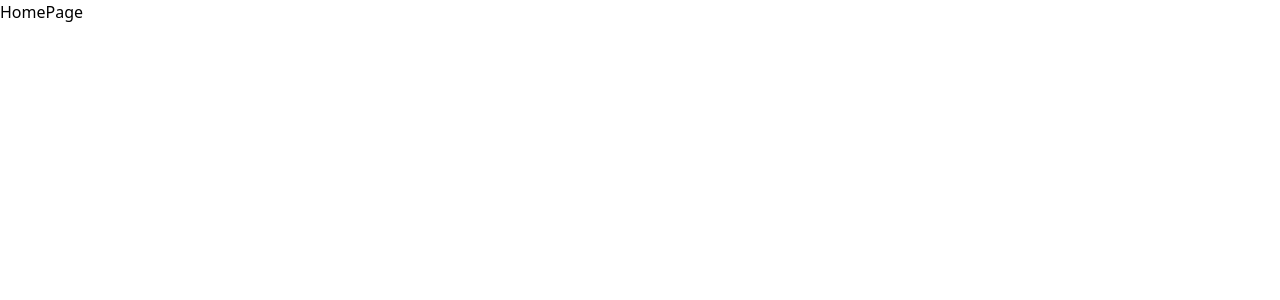
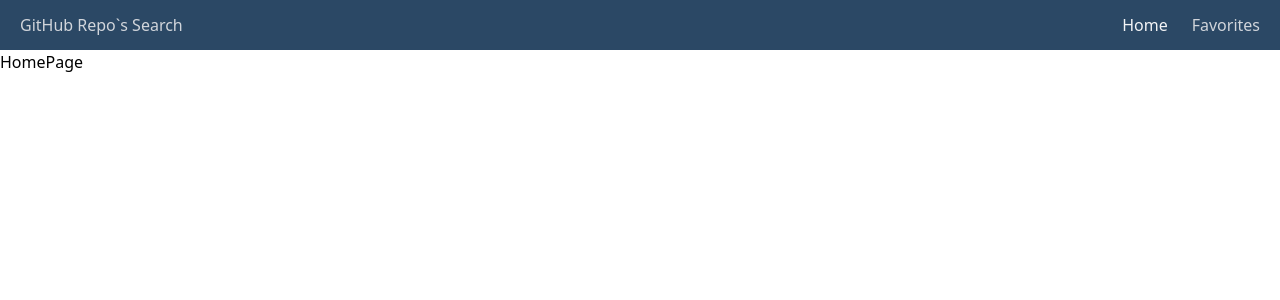
Before and after one commit to Tsvetkoffff/github-repo-info, a React (Vite) app: page / in a window 1280 px wide. Shown: the top 300 px of the page. Built offline with nearby package versions, Linux system fonts and the light colour scheme.

Commit message:
feat: create base Navigation bar markup

```diff
--- a/src/App.tsx
+++ b/src/App.tsx
@@ -1,14 +1,17 @@
 import {Routes, Route} from 'react-router-dom'
 import FavoritesPage from './pages/FavoritesPage'
 import HomePage from './pages/HomePage'
-
+import Navigation from './components/Navigation'
 
 const App = () => {
   return (
-    <Routes>
-      <Route path='/' element={<HomePage />} />
-      <Route path='/favorites' element={<FavoritesPage />} />
-    </Routes>
+    <>
+      <Navigation />
+      <Routes>
+        <Route path='/' element={<HomePage />} />
+        <Route path='/favorites' element={<FavoritesPage />} />
+      </Routes>
+    </>
   )
 }
 
--- /dev/null
+++ b/src/components/Navigation.tsx
@@ -0,0 +1,28 @@
+import React from 'react'
+import {Link, useLocation} from 'react-router-dom'
+
+const Navigation = () => {
+  const activePage = useLocation().pathname
+
+  return (
+    <nav className=' flex justify-between items-center px-5 h-[50px] bg-primary text-gray-300 '>
+      <h3>GitHub Repo`s Search</h3>
+      <ul className=' flex ml-6 '>
+        <li
+          className={` hover:text-gray-100 transition-colors
+          ${activePage === '/' && 'text-gray-100'}`}
+        >
+          <Link to={'/'}> Home </Link>
+        </li>
+        <li
+          className={` ml-6 hover:text-gray-100 transition-colors
+          ${activePage === '/favorites' && 'text-gray-100'}`}
+        >
+          <Link to={'/favorites'}> Favorites </Link>
+        </li>
+      </ul>
+    </nav>
+  )
+}
+
+export default Navigation
```
